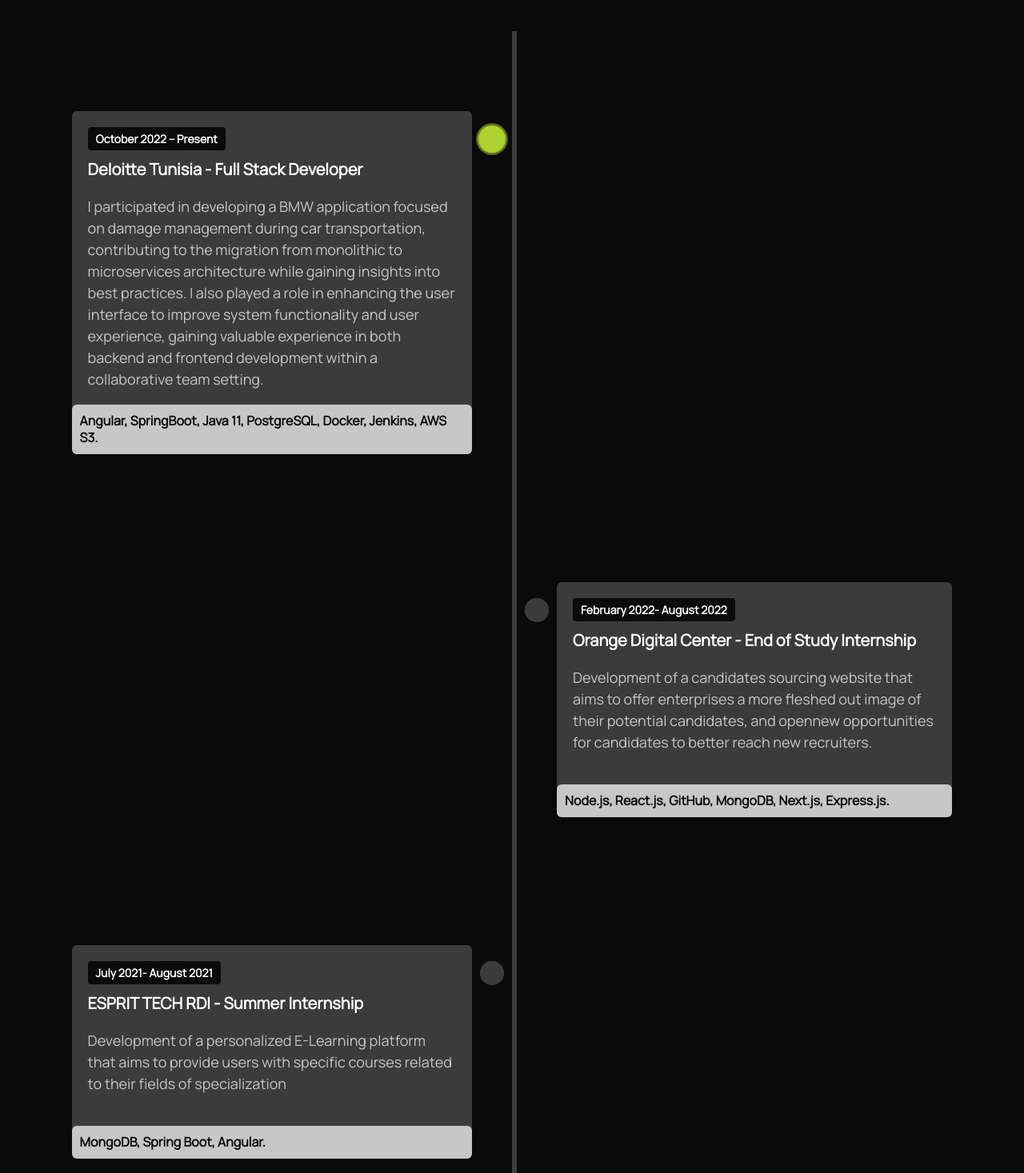
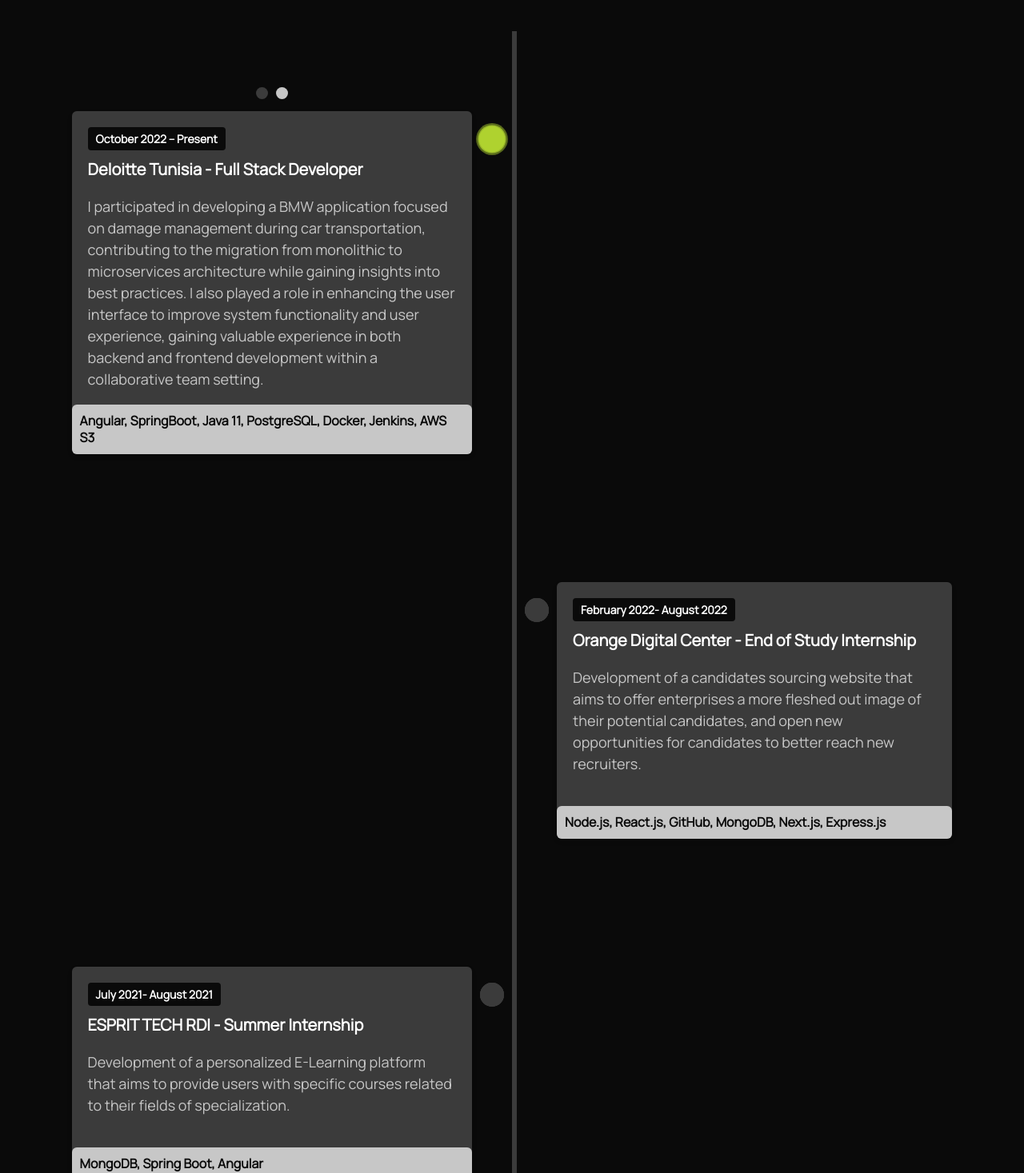
Before and after one commit to moetez96/web-portfolio, a React (Create React App) app: page / in a window 1280 px wide. Shown: the part 1674-3141 px from the top of the page at 80% size. Built offline with nearby package versions, Linux system fonts and the light colour scheme.

Commit message:
Add pagination to the experience card

```diff
--- a/src/components/cards/ExperienceCard.js
+++ b/src/components/cards/ExperienceCard.js
@@ -1,11 +1,14 @@
 import React, { useEffect, useState } from "react";
 import { useSpring, animated, useSprings } from "react-spring";
 import { useInView } from "react-intersection-observer";
-import {easeCubicIn} from "d3-ease";
+import { easeCubicIn } from "d3-ease";
 
 function ExperienceCard({ exp, index }) {
     const [isMobile, setIsMobile] = useState(window.innerWidth <= 768);
     const [ref, inView] = useInView({ triggerOnce: true, threshold: 0.1 });
+    const [selectIndex, setSelectIndex] = useState(0);
+    const [selectIndexContent, setSelectIndexContent] = useState(0);
+    const [isSlidingOut, setIsSlidingOut] = useState(false);
 
     useEffect(() => {
         const handleResize = () => {
@@ -39,6 +42,25 @@
         delay: index * 400
     }));
 
+    const handlePaginationClick = (index) => {
+        if (index !== selectIndex) {
+            setIsSlidingOut(true);
+            setSelectIndex(index);
+            setTimeout(() => {
+                setSelectIndexContent(index);
+                setIsSlidingOut(false);
+            }, 300);
+        }
+    };
+
+    const slideAnimation = useSpring({
+        opacity: isSlidingOut ? 0 : 1,
+        transform: isSlidingOut ?
+            selectIndex % 2 === 0 ? 'translateX(20px)': 'translateX(-20px)'  :
+            selectIndex % 2 === 0 ? 'translateX(0)' : 'translateX(0)',
+        config: { duration: 300 }
+    });
+
     return (
         <animated.div
             className={`timeline-item ${isMobile ? 'right' : index % 2 === 0 ? 'left' : 'right'}`}
@@ -46,16 +68,28 @@
             ref={ref}
             style={animationProps}
         >
-            <div className="timeline-item-content">
+
+            <div className="timeline-item-content" style={{ opacity: animationProps.opacity }}>
+                {exp.projects.length > 1 && (
+                    <div className="pagination-indicators">
+                        {exp.projects.map((elem, idx) => (
+                            <span
+                                key={idx}
+                                className={`pagination-circle ${idx === selectIndex ? 'active' : ''}`}
+                                onClick={() => handlePaginationClick(idx)}
+                            ></span>
+                        ))}
+                    </div>
+                )}
                 <animated.span className="tag">{exp.date}</animated.span>
-                <animated.h3 style={{ opacity: animationProps.opacity }}>{exp.title}</animated.h3>
-                <animated.p style={{ opacity: animationProps.opacity }}>{exp.description}</animated.p>
+                <animated.h3>{exp.title + " - " }<animated.span style={slideAnimation}>{exp.projects[selectIndexContent].role}</animated.span></animated.h3>
+                <animated.p style={slideAnimation}>{exp.projects[selectIndexContent].description}</animated.p>
                 {springs.map((props, i) => (
                     <animated.span key={i} className={`circle ${index === 0 ? 'active' : ''}`}
                                    style={index === 0 ? { transform: props.scale.to(s => `scale(${s})`), opacity: props.opacity } : {}} />
                 ))}
                 <div className="tech">
-                    <p>{' '} {exp.technologies}</p>
+                    <animated.p style={slideAnimation}>{exp.projects[selectIndexContent].technologies}</animated.p>
                 </div>
             </div>
         </animated.div>
--- a/src/components/layout/Experience.js
+++ b/src/components/layout/Experience.js
@@ -8,34 +8,70 @@
 function Experience() {
     const experiences = [
         {
+            title: 'Deloitte Tunisia',
             date: 'October 2022 – Present',
-            title: 'Deloitte Tunisia - Full Stack Developer',
-            description: 'I participated in developing a BMW application focused on damage management during car transportation, contributing to the migration from monolithic to microservices architecture while gaining insights into best practices. I also played a role in enhancing the user interface to improve system functionality and user experience, gaining valuable experience in both backend and frontend development within a collaborative team setting.',
-            technologies: ' Angular, SpringBoot, Java 11, PostgreSQL, Docker, Jenkins, AWS S3.'
+            projects: [
+                {
+                    projectName: 'BMW Damage Management Application',
+                    role: 'Full Stack Developer',
+                    technologies: 'Angular, SpringBoot, Java 11, PostgreSQL, Docker, Jenkins, AWS S3',
+                    description: 'I participated in developing a BMW application focused on damage management during car transportation, contributing to the migration from monolithic to microservices architecture while gaining insights into best practices. I also played a role in enhancing the user interface to improve system functionality and user experience, gaining valuable experience in both backend and frontend development within a collaborative team setting.'
+                },
+                {
+                    projectName: 'Tunisie Telecom BSCS',
+                    role: 'Software Developer',
+                    technologies: 'J2EE, SpringBoot, Java 11, PostgreSQL, Docker, Jenkins',
+                    description: 'Lorem ipsum dolor sit amet, consectetur adipiscing elit, sed do eiusmod tempor incididunt ut labore et dolore magna aliqua. Ut enim ad minim veniam, quis nostrud exercitation ullamco laboris nisi ut aliquip ex ea commodo consequat. Duis aute irure dolor in reprehenderit in voluptate velit esse cillum dolore eu fugiat nulla pariatur. Excepteur sint occaecat cupidatat non proident, sunt in culpa qui officia deserunt mollit anim id est laborum.'
+                }
+            ]
         },
         {
-            date: ' February 2022- August 2022',
-            title: 'Orange Digital Center - End of Study Internship',
-            description: 'Development of a candidates sourcing website that aims to offer enterprises a more fleshed out image of their potential candidates, and opennew opportunities for candidates to better reach new recruiters.',
-            technologies: 'Node.js, React.js, GitHub, MongoDB, Next.js, Express.js.'
+            title: 'Orange Digital Center',
+            date: 'February 2022- August 2022',
+            projects: [
+                {
+                    projectName: 'Candidates Sourcing Website',
+                    role: 'End of Study Internship',
+                    technologies: 'Node.js, React.js, GitHub, MongoDB, Next.js, Express.js',
+                    description: 'Development of a candidates sourcing website that aims to offer enterprises a more fleshed out image of their potential candidates, and open new opportunities for candidates to better reach new recruiters.'
+                }
+            ]
         },
         {
+            title: 'ESPRIT TECH RDI',
             date: 'July 2021- August 2021',
-            title: 'ESPRIT TECH RDI - Summer Internship',
-            description: 'Development of a personalized E-Learning platform that aims to provide users with specific courses related to their fields of specialization',
-            technologies: 'MongoDB, Spring Boot, Angular.'
+            projects: [
+                {
+                    projectName: 'Personalized E-Learning Platform',
+                    role: 'Summer Internship',
+                    technologies: 'MongoDB, Spring Boot, Angular',
+                    description: 'Development of a personalized E-Learning platform that aims to provide users with specific courses related to their fields of specialization.'
+                }
+            ]
         },
         {
+            title: 'ISI KEF',
             date: 'January 2019 – June 2019',
-            title: 'ISI KEF - End of Study Internship',
-            description: 'Development of a mobile application for university events, courses and forums.',
-            technologies: 'Android Studio, Firebase.'
+            projects: [
+                {
+                    projectName: 'University Events Mobile Application',
+                    role: 'End of Study Internship',
+                    technologies: 'Android Studio, Firebase',
+                    description: 'Development of a mobile application for university events, courses and forums.'
+                }
+            ]
         },
         {
+            title: 'Cryptec',
             date: 'June 2018 – August 2018',
-            title: 'Cryptec - Summer Internship',
-            description: 'Development of a management Desktop application for employees schedules and machines dysfunctions in the workspace.',
-            technologies: 'VB.NET, SQL.'
+            projects: [
+                {
+                    projectName: 'Management Desktop Application',
+                    role: 'Summer Internship',
+                    technologies: 'VB.NET, SQL',
+                    description: 'Development of a management Desktop application for employees schedules and machines dysfunctions in the workspace.'
+                }
+            ]
         }
     ];
 
--- a/src/styles/cards/experience-card.css
+++ b/src/styles/cards/experience-card.css
@@ -59,7 +59,6 @@
     background-color: #B2D630;
 }
 
-
 .timeline-item.left .timeline-item-content {
     margin-right: auto;
 }
@@ -91,7 +90,7 @@
     flex-wrap: wrap;
     padding: 10px;
 
-    >p {
+    > p {
         font-size: 16px;
         color: var(--primary-background-color);
         font-weight: bold;
@@ -99,8 +98,35 @@
     }
 }
 
+.pagination-indicators {
+    position: absolute;
+    top: -30px;
+    left: 50%;
+    transform: translateX(-50%);
+    display: flex;
+    justify-content: center;
+}
+
+.pagination-circle {
+    width: 15px;
+    height: 15px;
+    background-color: var(--nav-text-color);
+    border-radius: 50%;
+    margin: 0 5px;
+    cursor: pointer;
+}
+
+.pagination-circle:hover {
+    background-color: var(--secondary-background-color);
+}
+
+
+
+.pagination-circle.active {
+    background-color: var(--secondary-background-color);
+}
+
 @media (max-width: 1024px) {
-
     .timeline-item-content .tag {
         font-size: 12px;
         margin-bottom: 8px;
@@ -115,25 +141,20 @@
         font-size: 14px;
     }
 
-    .timeline-item .tech {
-        >p {
-            font-size: 14px;
-        }
+    .timeline-item .tech > p {
+        font-size: 14px;
     }
 }
 
 @media (max-width: 768px) {
-
     .timeline-item {
         width: 100%;
         padding: 40px 0;
     }
-    .timeline-item .tech {
-        >p {
-            font-size: 12px;
-        }
+
+    .timeline-item .tech > p {
+        font-size: 12px;
     }
-
 
     .timeline-item-content {
         padding: 10px 10px 60px;
@@ -153,10 +174,14 @@
     .timeline-item.right .circle {
         left: -35px;
     }
+
+    .pagination-circle {
+        width: 12.5px;
+        height: 12.5px;
+    }
 }
 
 @media (max-width: 425px) {
-
     .timeline-item {
         padding: 40px 0;
     }
```
